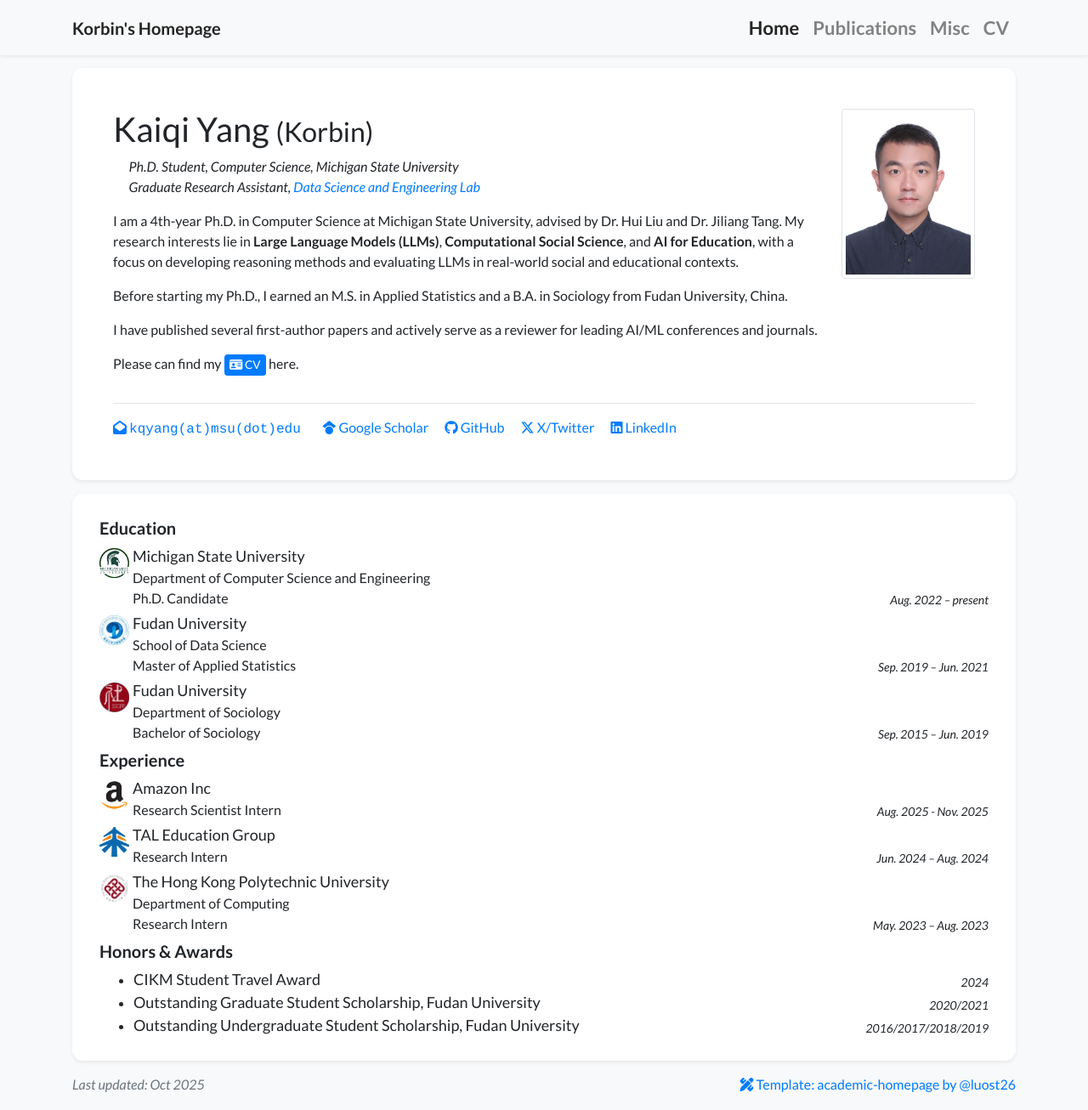
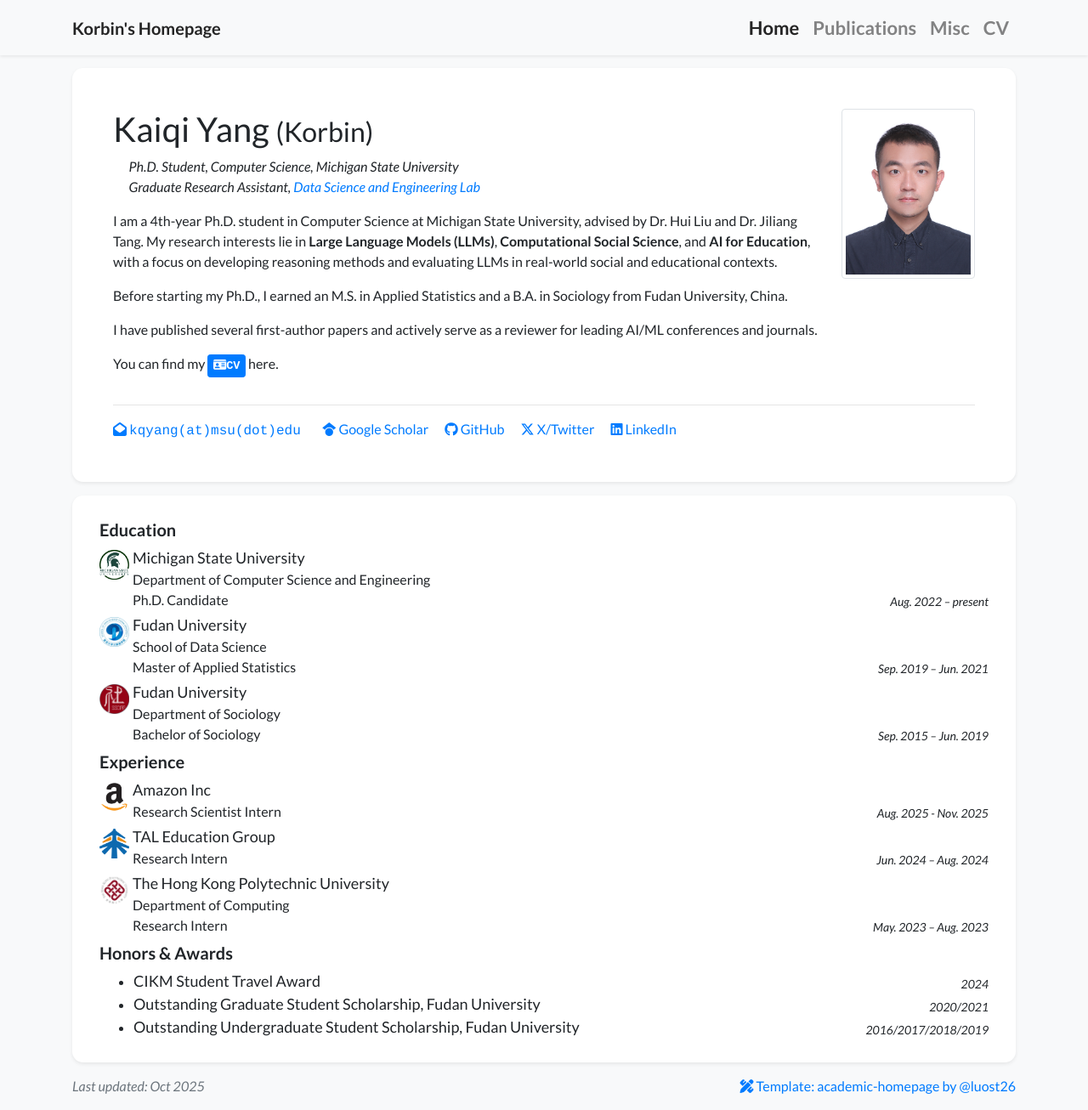
Before and after one commit to KorbinY/korbiny.github.io, a Jekyll site: the page built from index.html, in a window 1280 px wide and 1306 px high. Shown: the whole window at 85% size. Built offline with Jekyll 4.4.1, drawn with Linux system fonts in a browser that asks for light colours; nearby versions of some CDN libraries; a style sheet for code colours, icons or effects is not loaded.

Commit message:
update bio

```diff
--- a/_data/profile.yml
+++ b/_data/profile.yml
@@ -24,7 +24,7 @@ linkedin: korbiny
 short_bio_text_justify: false
 short_bio: >-
   <p>
-    I am a 4th-year Ph.D. in Computer Science at Michigan State University,
+    I am a 4th-year Ph.D. student in Computer Science at Michigan State University,
     advised by Dr. Hui Liu and Dr. Jiliang Tang. My research interests lie in
     <b>Large Language Models (LLMs)</b>, <b>Computational Social Science</b>, and <b>AI for Education</b>, with a focus on developing reasoning methods and evaluating LLMs in real-world social and educational contexts.
   </p>
@@ -35,9 +35,8 @@ short_bio: >-
     I have published several first-author papers and actively serve as a reviewer for leading AI/ML conferences and journals.
   </p>
   <p>
-    Please can find my <a href="/assets/files/My_CV_New.pdf" target="_blank" class="btn btn-sm btn-primary align-baseline" style="padding: 0.1em 0.4em; font-size: 0.85em;"> <i class="fa-solid fa-id-card"></i> <span>CV</span> </a> here.
+    You can find my <a href="/assets/files/My_CV_New.pdf" target="_blank" class="btn btn-sm btn-primary align-baseline" style="padding: 0.1em 0.4em; font-size: 0.85em;"><i class="fa-solid fa-id-card"></i><span style="font-family: 'Courier New', Consolas, monospace; font-weight: bold !important;">CV</span></a> here.
   </p>
-
 
 
 portrait_url: /assets/images/photos/Korbin2021b.jpg
```
